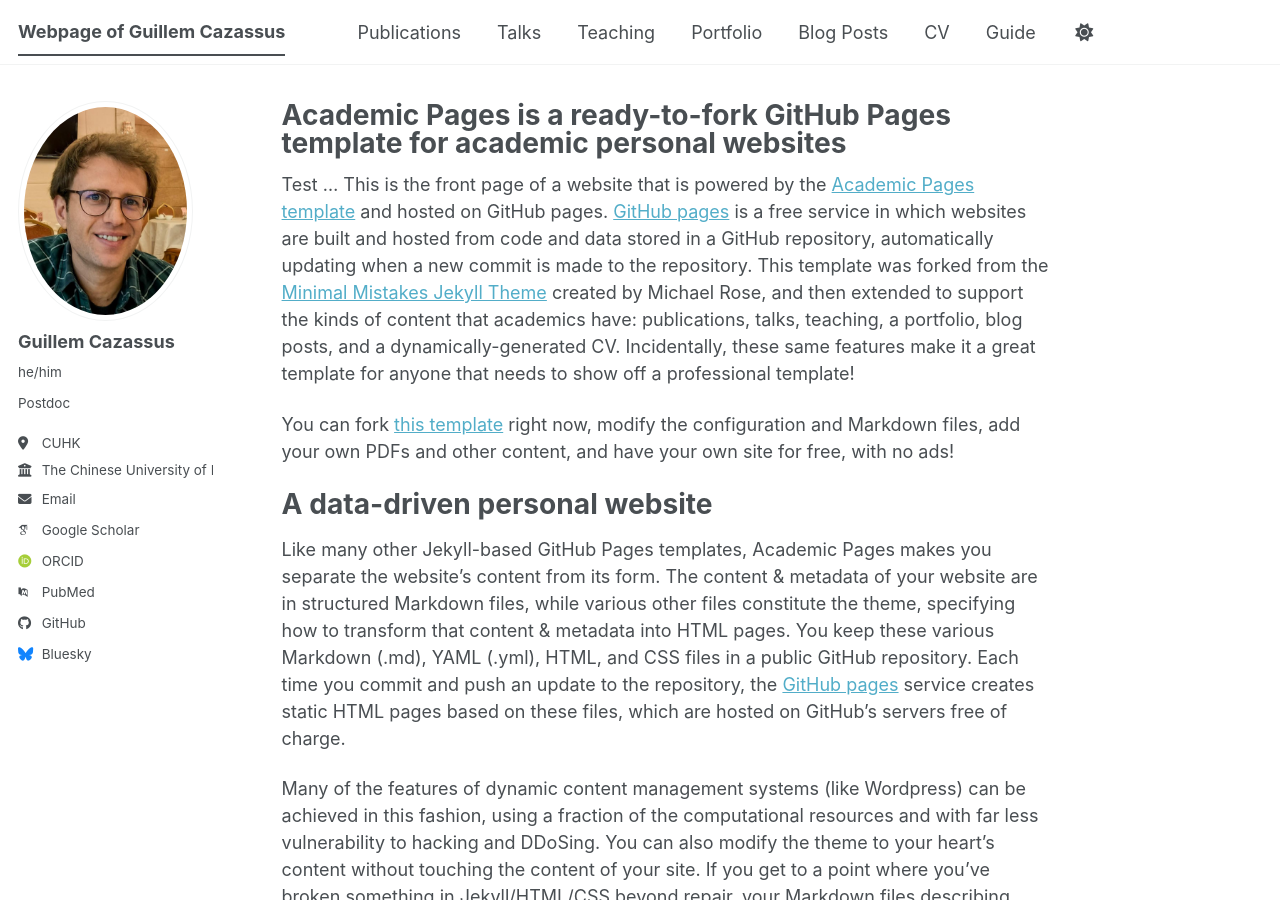
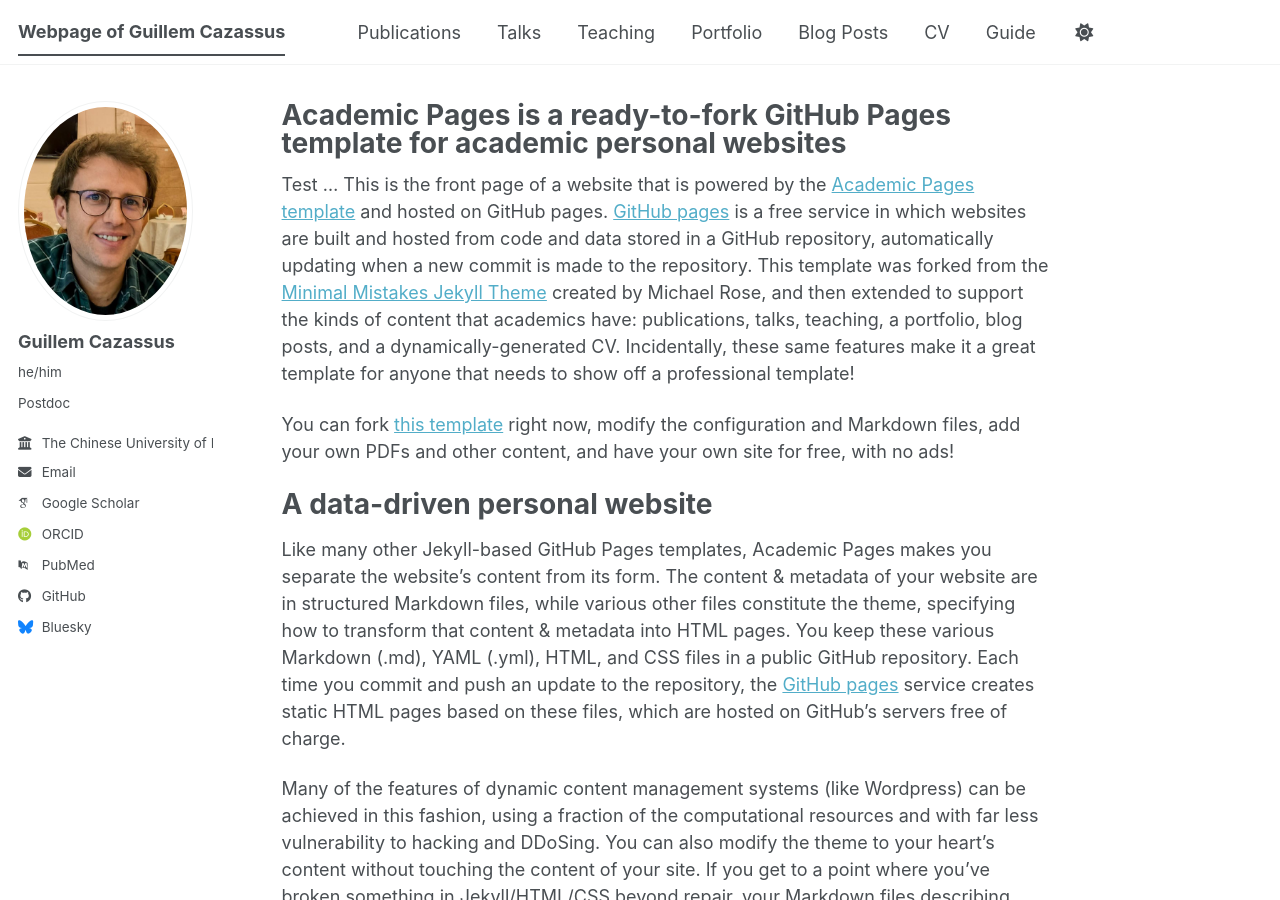
Before and after one commit to guillemcazassus/guillemcazassus, a Jekyll site: the page built from _pages/about.md, in a window 1280 px wide and 900 px high. Built offline with Jekyll 4.4.1, drawn with Linux system fonts in a browser that asks for light colours; some web fonts are replaced; a script bundle is joined from its source files by our own code; library files that are not in the unit come from our copies.

Commit message:
Update _config.yml

```diff
--- a/_config.yml
+++ b/_config.yml
@@ -27,7 +27,7 @@
   name             : "Guillem Cazassus"
   pronouns         : "he/him"
   bio              : "Postdoc"
-  location         : "CUHK"
+  location         : #"CUHK"
   employer         : "The Chinese University of Hong Kong"
   uri              : # URL
   email            : "gcazassus@proton.me"
```
